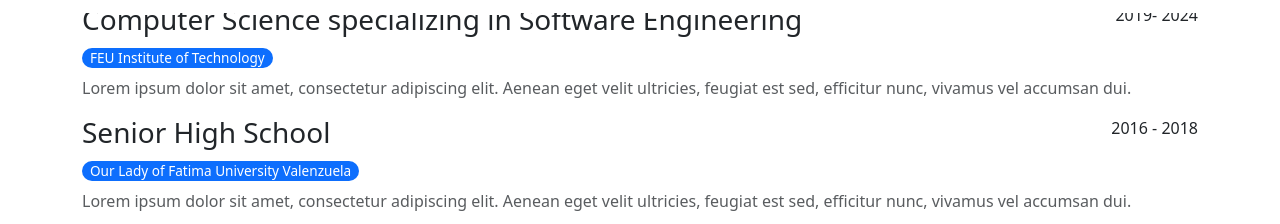
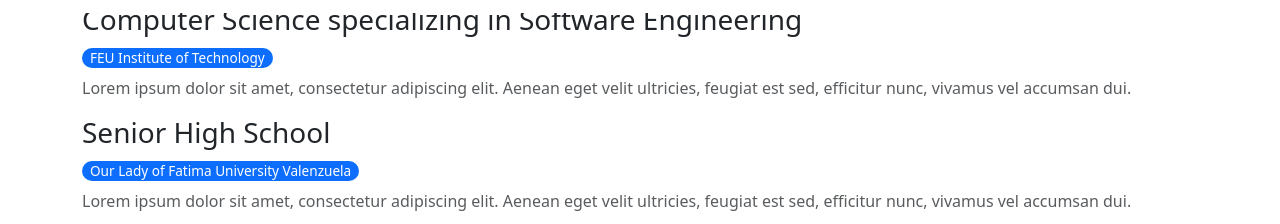
Before and after one commit to christiantriadataro/christiantriadataro.github.io, a plain HTML site: page education.html in a window 1280 px wide. Shown: the part 43-267 px from the top of the page. Drawn offline with nearby package versions, Linux system fonts and the light colour scheme.

Commit message:
year of education has been removed

```diff
--- a/education.html
+++ b/education.html
@@ -39,7 +39,7 @@
                                 <h3>Computer Science specializing in Software Engineering</h3>
                                 <h4 class="organization">FEU Institute of Technology</h4>
                             </div>
-                            <div class="col-4 text-end"><span class="period">2019- 2024</span></div>
+
                         </div>
                         <p class="text-muted">Lorem ipsum dolor sit amet, consectetur adipiscing elit. Aenean eget velit ultricies, feugiat est sed, efficitur nunc, vivamus vel accumsan dui.</p>
                     </div>
@@ -49,7 +49,7 @@
                                 <h3>Senior High School</h3>
                                 <h4 class="organization">Our Lady of Fatima University Valenzuela</h4>
                             </div>
-                            <div class="col-4 col-sm-4 col-md-4 col-xxl-4 text-end"><span class="period">2016 - 2018</span></div>
+
                         </div>
                         <p class="text-muted">Lorem ipsum dolor sit amet, consectetur adipiscing elit. Aenean eget velit ultricies, feugiat est sed, efficitur nunc, vivamus vel accumsan dui.</p>
                     </div>
```
